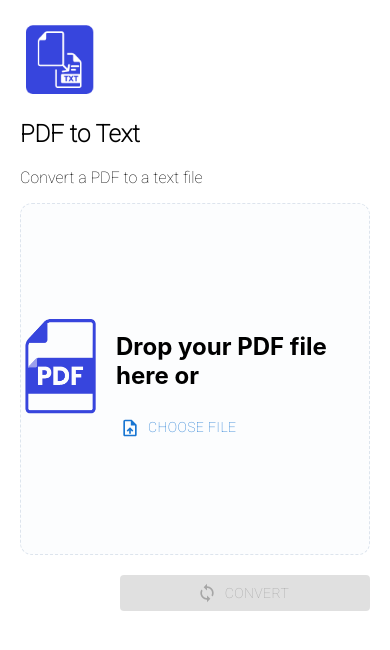
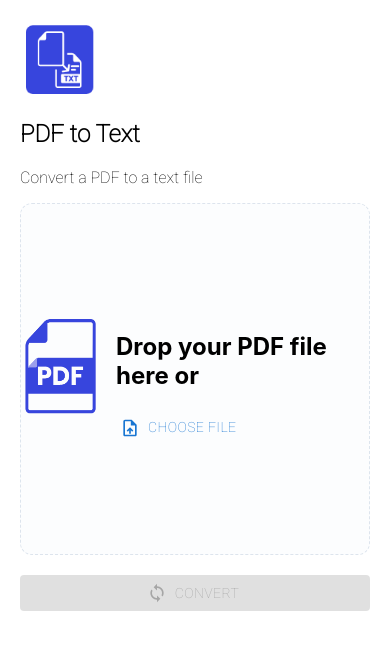
Before and after one commit to anand-san/pdf-to-text, a React (Create React App) app: page / in a window 390 px wide. Shown: the top 650 px of the page. Built offline with nearby package versions, Linux system fonts and the light colour scheme.

Commit message:
fix: consistent design

```diff
--- a/src/Layouts/Pdf2Text/Components/UploadSection/uploadFile.css
+++ b/src/Layouts/Pdf2Text/Components/UploadSection/uploadFile.css
@@ -29,10 +29,21 @@
 
 .uploadSection__convertButton {
     margin-top: 20px!important;
-    width: 250px;
+    width: 250px!important;
 }
 
 .uploadSection__convertContainer {
     display: flex;
     align-self: flex-end;
 }
+
+
+@media screen and (max-width: 575px) {
+    .uploadSection__convertButton {
+        width: 100%!important;
+    }
+
+    .uploadSection__convertContainer {
+        align-self: normal;
+    }
+}
--- a/src/Layouts/Pdf2Text/Components/UploadSection/uploadSection.tsx
+++ b/src/Layouts/Pdf2Text/Components/UploadSection/uploadSection.tsx
@@ -78,6 +78,7 @@ export const UploadSection = ({ setPdfData }: UploadSectionProps) => {
             disabled={!files.length || convertInProgress}
             startIcon={convertInProgress ? <CircularProgress size={18} color={'inherit'}/>  : <LoopIcon />}
             onClick={handleConvert}
+            fullWidth
         >
             Convert
         </Button>
```
